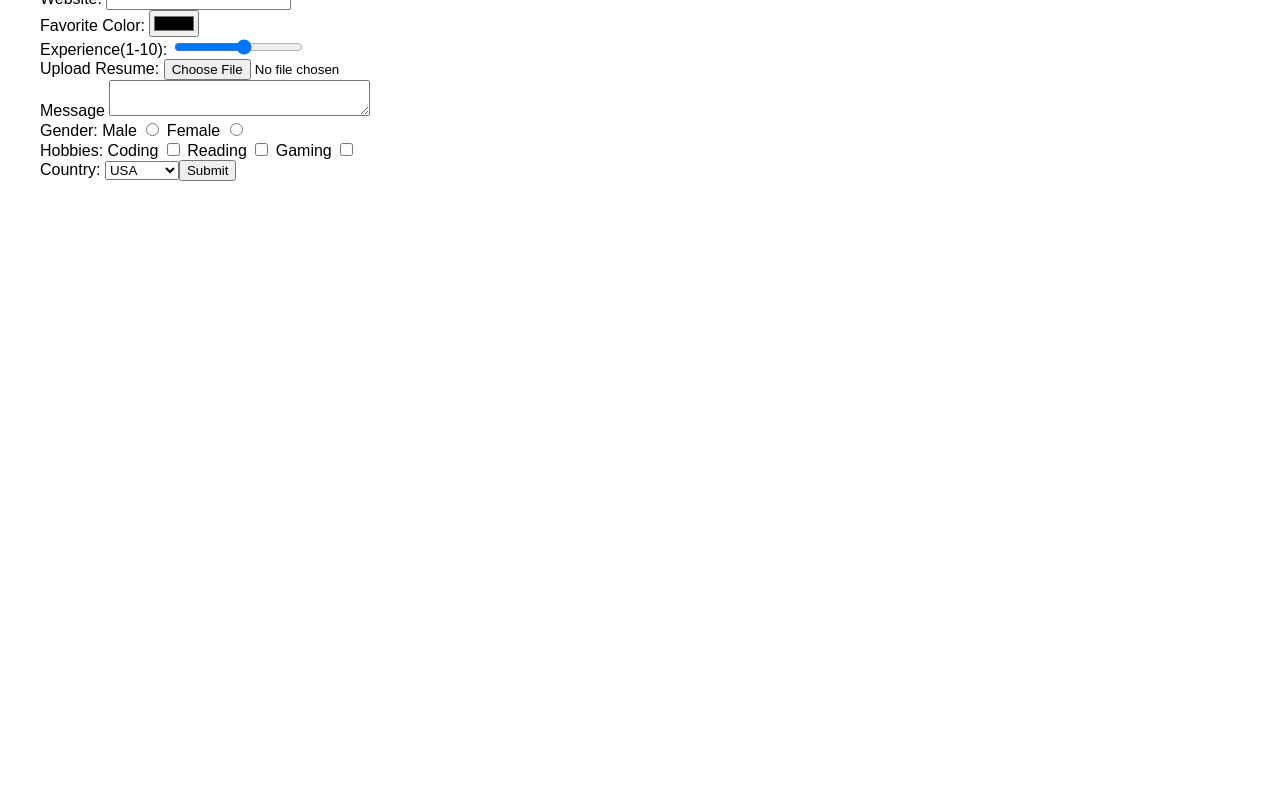
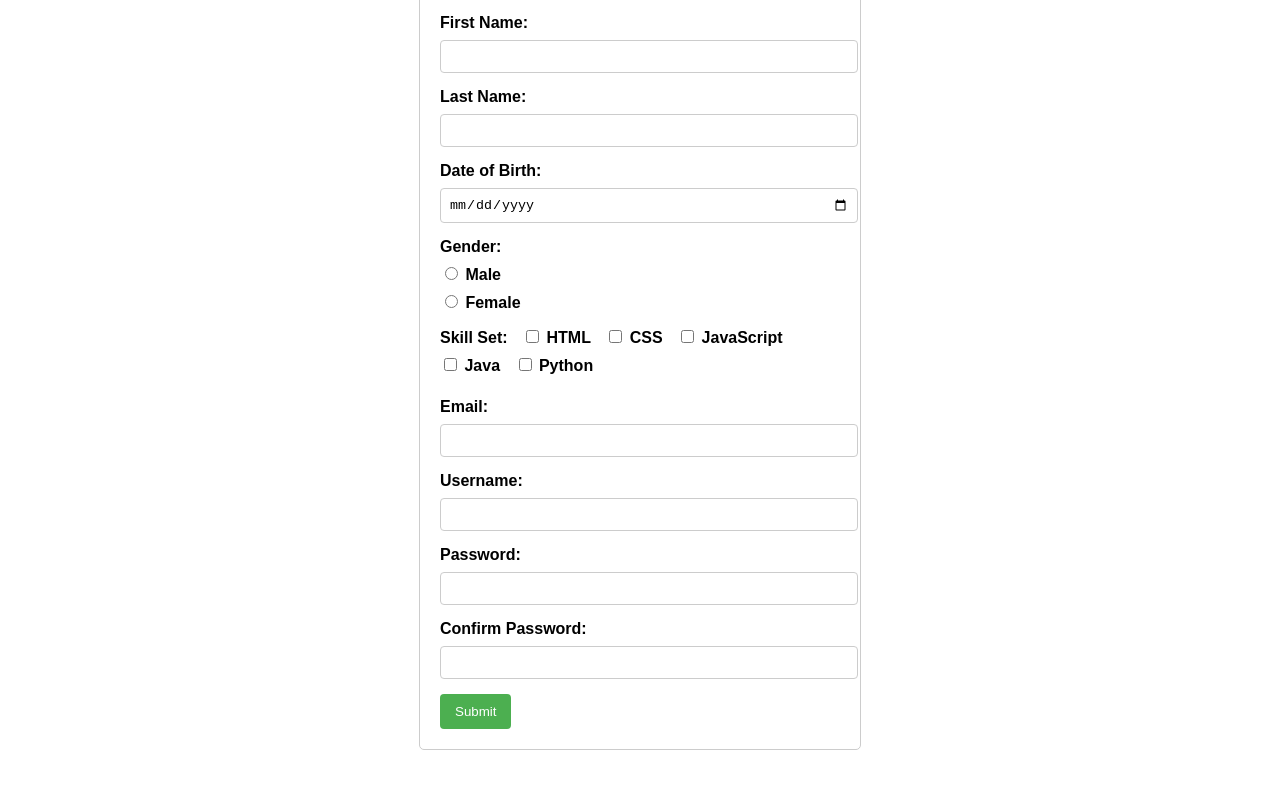
Before and after one commit to Dhruva-7/simple-website, a plain HTML site: page contact.html in a window 1280 px wide. Shown: the part 281-1071 px from the top of the page. Before the commit the page ends 800 px from the top, so only its background shows below. Drawn offline with Linux system fonts and the light colour scheme.

Commit message:
commit 3

```diff
--- a/contact.html
+++ b/contact.html
@@ -36,6 +36,56 @@
             }
 
         </style>
+        <style>
+            body {
+                font-family: Arial, sans-serif;
+                margin: 20px;
+            }
+            .form-container {
+                max-width: 400px;
+                margin: auto;
+                padding: 20px;
+                border: 1px solid #ccc;
+                border-radius: 5px;
+            }
+            .form-container label {
+                display: block;
+                margin-bottom: 8px;
+                font-weight: bold;
+            }
+            .form-container input[type="text"],
+            .form-container input[type="email"],
+            .form-container input[type="password"],
+            .form-container input[type="date"],
+            .form-container select {
+                width: 100%;
+                padding: 8px;
+                margin-bottom: 15px;
+                border: 1px solid #ccc;
+                border-radius: 4px;
+            }
+            .form-container input[type="submit"] {
+                background-color: #4CAF50;
+                color: white;
+                padding: 10px 15px;
+                border: none;
+                border-radius: 4px;
+                cursor: pointer;
+            }
+            .form-container input[type="submit"]:hover {
+                background-color: #45a049;
+            }
+            .form-container .gender-options {
+                margin-bottom: 15px;
+            }
+            .form-container .skill-set {
+                margin-bottom: 15px;
+            }
+            .form-container .skill-set label {
+                display: inline-block;
+                margin-right: 10px;
+            }
+        </style>
 
     </head>
 
@@ -53,48 +103,54 @@
                 </body>
         </header>
             <section>
-                <form action = "contact.php" method ="post">
-                        <label for="name">Name:</label>
-                        <input type="text" id="name" name="name"><br>
-                        <label for = "email" style = "text-align : left">Email:</label>
-                        <input type = "email" id = "email" name = "email"><br>
-                        <label for ="Phone">Phone:</label>
-                        <input type = "tel" id = "phone" name = "Phone"><br>
-                        <label for = "Date of Birth" >Date of Birth:</label>
-                        <input type = "date" id = "dob" name = "dob"><br>
-                        <label for = "Website">Website:</label>
-                        <input type = "url" id = "website" name = "website"><br>
-                        <label for Favorite color>Favorite Color:</label>
-                        <input type = "color" id = "favcolor" name = "favcolor"><br>
-                        <label for = "Experience">Experience(1-10):</label>
-                        <input type = "range" id = "experience" name = "experience" min = "1" max = "10"><br>
-                        <label for = "Upload Resume" >Upload Resume:</label>
-                        <input type = "file" id = "resume" name = "resume"><br>
-                        <label for = "Message">Message</label>
-                        <textarea id = "message" name = "message" rows = '2' cols = '30'></textarea><br>
-                        <label for = "Gender">Gender:</label>
-                        <label for = "Male">Male</label>
-                        <input type ="radio" id = "Male" name = "Male">
-                        <label for = "Female">Female</label>
-                        <input type = "radio" id = "Female" name  = "Female"><br>
-                        <label for = "Hobbies">Hobbies: </label>
-                        <label for=" coding">Coding</label>
-                        <input type = "checkbox"id = "coding" name = "coding">
-                        <label for=" coding">Reading</label>
-                        <input type = "checkbox"id = "Reading" name = "Reading">
-                        <label for=" coding">Gaming</label>
-                        <input type = "checkbox"id = "Gaming" name = "Gaming"><br>
-                        <label for = "Country">Country:</label>
-                        <select id="country" name = "country"><br>
-                            <option value = "USA">USA</option>
-                            <option value = "UK">UK</option>
-                            <option value="canada">Canada</option>
-                            <option value = "Australia">Australia</option>
-                            <option value = "India">India</option>
-                        <label for="submit">Submit</label>
-                        <input type = "submit" id = "submit" name = "submit">
 
-                </form>
+<body>
+
+<div class="form-container">
+    <h2>Contact Form</h2>
+    <form action="/submit_form" method="post">
+        <label for="firstName">First Name:</label>
+        <input type="text" id="firstName" name="firstName" required>
+
+        <label for="lastName">Last Name:</label>
+        <input type="text" id="lastName" name="lastName" required>
+
+        <label for="dob">Date of Birth:</label>
+        <input type="date" id="dob" name="dob" required>
+
+        <div class="gender-options">
+            <label>Gender:</label>
+            <label><input type="radio" name="gender" value="male" required> Male</label>
+            <label><input type="radio" name="gender" value="female"> Female</label>
+        </div>
+
+        <div class="skill-set">
+            <label>Skill Set:</label>
+            <label><input type="checkbox" name="skill" value="HTML"> HTML</label>
+            <label><input type="checkbox" name="skill" value="CSS"> CSS</label>
+            <label><input type="checkbox" name="skill" value="JavaScript"> JavaScript</label>
+            <label><input type="checkbox" name="skill" value="Java"> Java</label>
+            <label><input type="checkbox" name="skill" value="Python"> Python</label>
+        </div>
+
+        <label for="email">Email:</label>
+        <input type="email" id="email" name="email" required>
+
+        <label for="username">Username:</label>
+        <input type="text" id="username" name="username" required>
+
+        <label for="password">Password:</label>
+        <input type="password" id="password" name="password" required>
+
+        <label for="confirmPassword">Confirm Password:</label>
+        <input type="password" id="confirmPassword" name="confirmPassword" required>
+
+        <input type="submit" value="Submit">
+    </form>
+</div>
+
+</body>
+</html>
             </section>
     </body>
 </html>
```
Also changed, not shown: index.html (+2 -2 lines).
